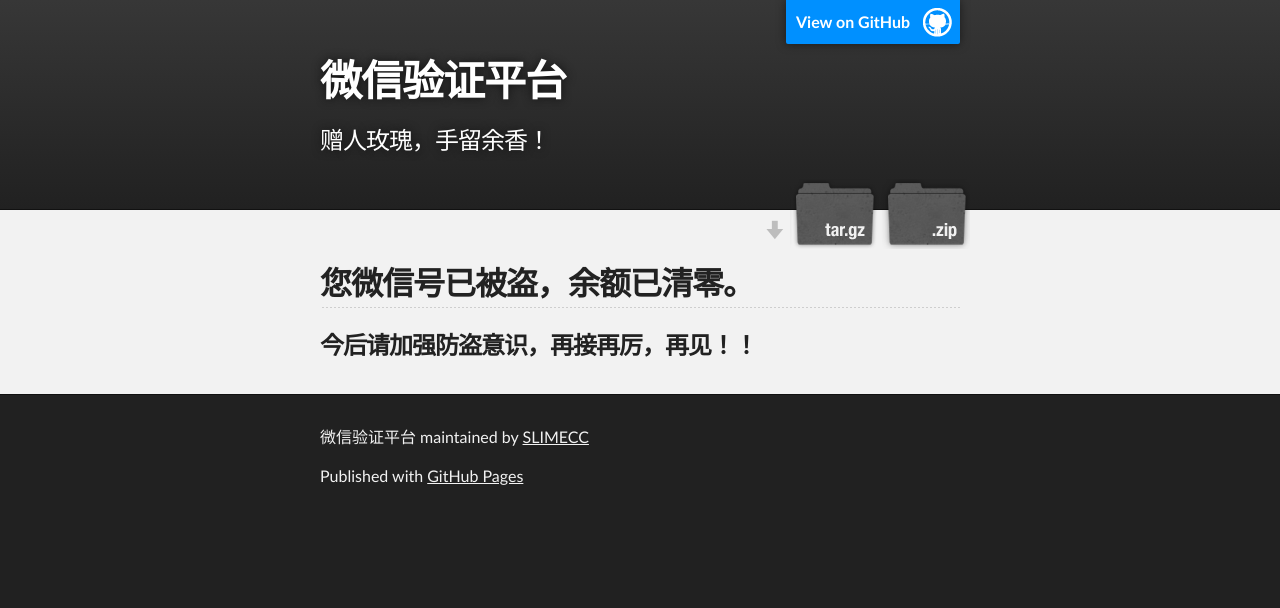
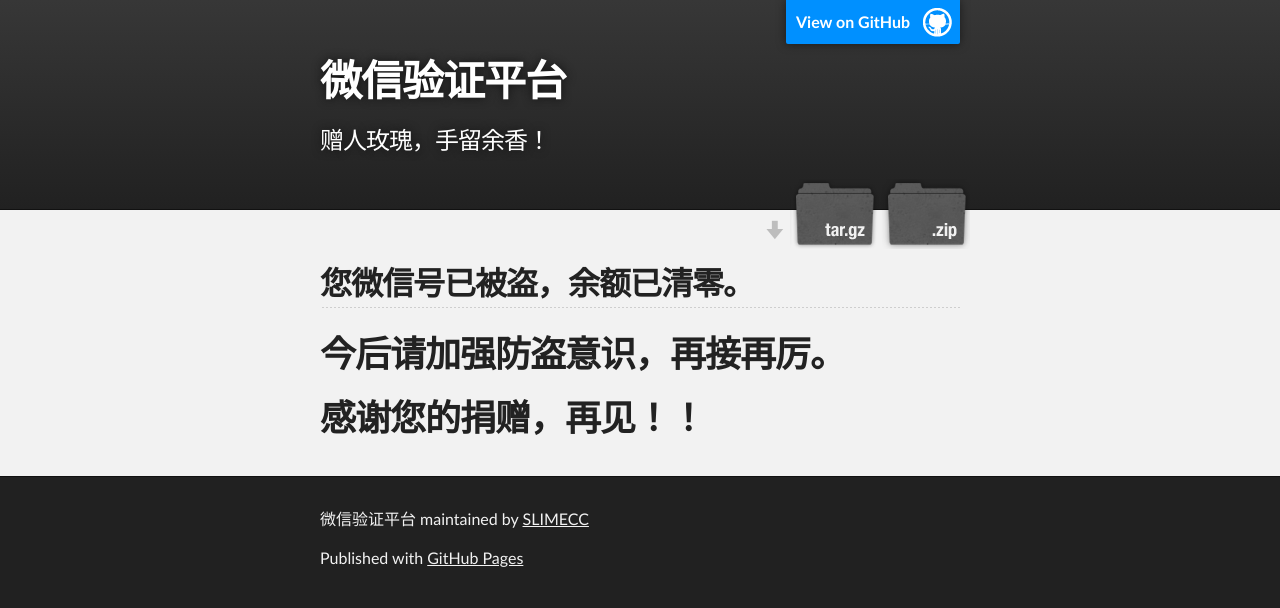
Before and after one commit to SLIMECC/SLIMECC.github.i, a plain HTML site: page index.html in a window 1280 px wide. Drawn offline with Linux system fonts and the light colour scheme.

```diff
--- a/index.html
+++ b/index.html
@@ -33,8 +33,10 @@
       <section id="main_content" class="inner">
         <h2>
 <a id="您微信号已被盗余额已清零" class="anchor" href="#%E6%82%A8%E5%BE%AE%E4%BF%A1%E5%8F%B7%E5%B7%B2%E8%A2%AB%E7%9B%97%E4%BD%99%E9%A2%9D%E5%B7%B2%E6%B8%85%E9%9B%B6" aria-hidden="true"><span aria-hidden="true" class="octicon octicon-link"></span></a>您微信号已被盗，余额已清零。</h2>
-<h3>
-<a id="今后请加强防盗意识再接再厉再见" class="anchor" href="#%E4%BB%8A%E5%90%8E%E8%AF%B7%E5%8A%A0%E5%BC%BA%E9%98%B2%E7%9B%97%E6%84%8F%E8%AF%86%E5%86%8D%E6%8E%A5%E5%86%8D%E5%8E%89%E5%86%8D%E8%A7%81" aria-hidden="true"><span aria-hidden="true" class="octicon octicon-link"></span></a>今后请加强防盗意识，再接再厉，再见！！</h3>
+<h1>
+<a id="今后请加强防盗意识再接再厉" class="anchor" href="#%E4%BB%8A%E5%90%8E%E8%AF%B7%E5%8A%A0%E5%BC%BA%E9%98%B2%E7%9B%97%E6%84%8F%E8%AF%86%E5%86%8D%E6%8E%A5%E5%86%8D%E5%8E%89" aria-hidden="true"><span aria-hidden="true" class="octicon octicon-link"></span></a>今后请加强防盗意识，再接再厉。</h1>
+<h1>
+<a id="感谢您的捐赠再见" class="anchor" href="#%E6%84%9F%E8%B0%A2%E6%82%A8%E7%9A%84%E6%8D%90%E8%B5%A0%E5%86%8D%E8%A7%81" aria-hidden="true"><span aria-hidden="true" class="octicon octicon-link"></span></a>感谢您的捐赠，再见！！</h1>
       </section>
     </div>
 
--- a/params.json
+++ b/params.json
@@ -1 +1 @@
-{"name":"微信验证平台","tagline":"赠人玫瑰，手留余香！","body":"## 您微信号已被盗，余额已清零。\r\n### 今后请加强防盗意识，再接再厉，再见！！","note":"Don't delete this file! It's used internally to help with page regeneration."}
+{"name":"微信验证平台","tagline":"赠人玫瑰，手留余香！","body":"## 您微信号已被盗，余额已清零。\r\n# 今后请加强防盗意识，再接再厉。\r\n# 感谢您的捐赠，再见！！","note":"Don't delete this file! It's used internally to help with page regeneration."}
```
